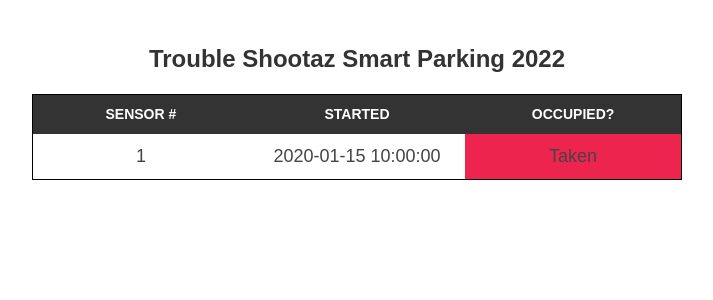
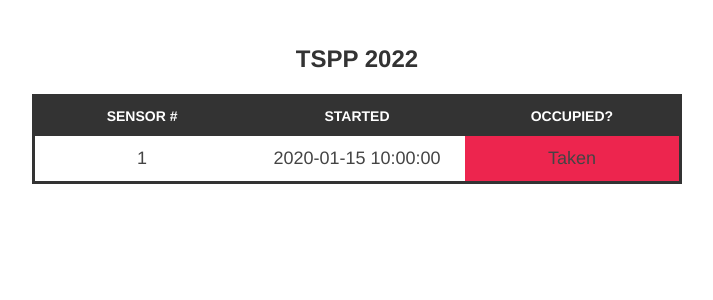
Before and after one commit to hackisonjd/TSPrecisionParkingFlask, a Flask app: page / in a window 1280 px wide. Shown: the top 300 px of the page, without its empty margins (283-996 px from the left). Run offline with Flask 2, Linux system fonts and the light colour scheme; tables that the repository leaves empty hold one stand-in row (values such as "Sample post").

Commit message:
updated ui

```diff
--- a/website/models.py
+++ b/website/models.py
@@ -1,4 +1,3 @@
-from cairo import RecordingSurface
 from . import db
 from sqlalchemy.sql import func
 
@@ -7,6 +6,7 @@ class Location(db.Model):
     location_id = db.Column(db.Integer().with_variant(db.Integer, "sqlite"), primary_key=True)
     location_name = db.Column(db.String(50))
     longitude = db.Column(db.Numeric(8,5))
+    chance_can_park = db.Column(db.Float(precision = 1))
     sensors = db.relationship('Sensor')
 
 # Data for each individual sensor.
--- a/website/static/style.css
+++ b/website/static/style.css
@@ -3,14 +3,15 @@ body {
     font-size: 18px;
     line-height: 1.6;
     margin: 40px auto;
+    padding: 0 10px;
     max-width: 650px;
-    padding: 0 10px;
-    font-family: sans-serif;
+    font-family: "Helvetica Neue", Helvetica, Arial;
+
 }
 
 table {
     border-collapse: collapse;
-    border: 1px solid black;
+    border: 3px solid #333;
     text-align: center;
     vertical-align: middle;
 }
@@ -48,7 +49,7 @@ tbody tr:nth-child(even) {
 }
 
 
-.occupied {
+.occupied:nth-child(odd) {
     background-color: #ED254E;
 
 }
--- a/website/templates/index.html
+++ b/website/templates/index.html
@@ -2,7 +2,7 @@
 {% block title %}Home Page{% endblock %}
 {% block content %}
 <table>
-    <caption>Trouble Shootaz Smart Parking 2022</caption>
+    <caption>TSPP 2022</caption>
     <thead>
     <tr>
         <th>Sensor #</th>
```
